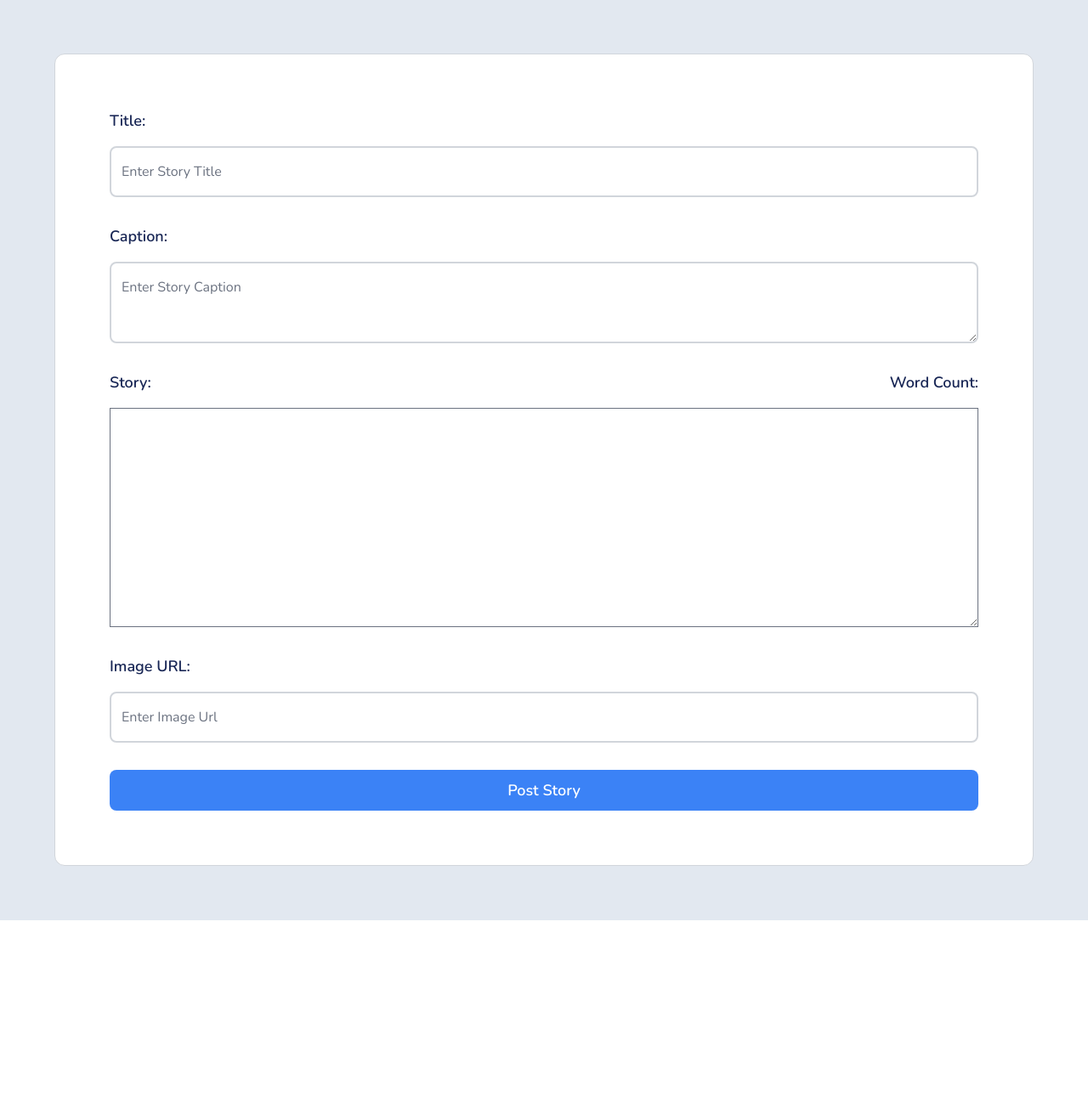
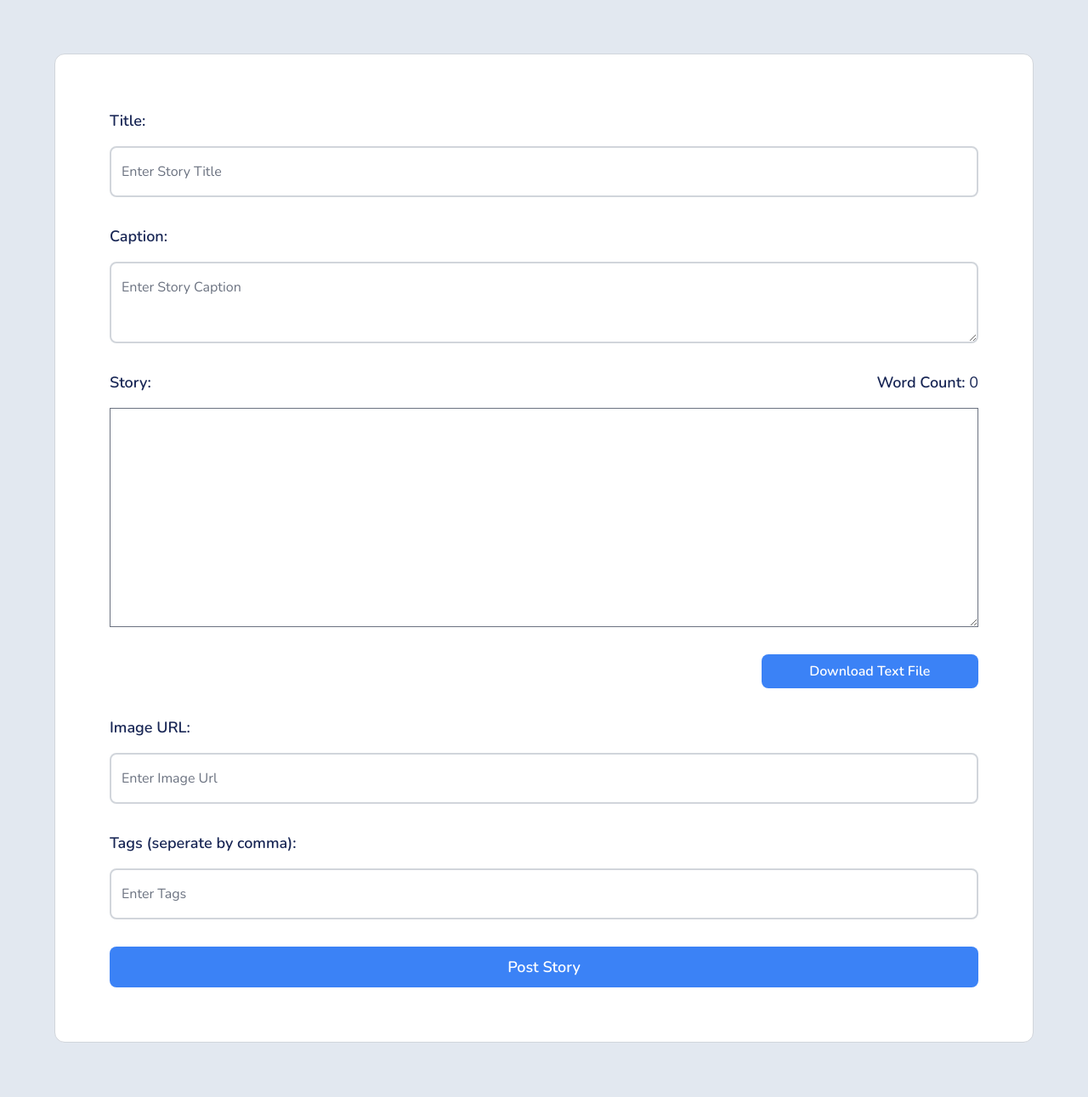
Before and after one commit to akesserwani/explorerali, a Django app: page /blog/create in a window 1280 px wide. Shown: the part 121-1412 px from the top of the page at 85% size. Before the commit the page ends 1204 px from the top, so only its background shows below. Run offline with Django 4.2, Linux system fonts and the light colour scheme; a user stored in the database is signed in; some libraries are stand-ins or nearby versions.

Commit message:
added word count

```diff
--- a/portfolio/forms.py
+++ b/portfolio/forms.py
@@ -15,10 +15,11 @@ class BlogStoryForm(forms.ModelForm):
     caption = forms.CharField(widget=forms.Textarea(attrs={"placeholder": "Enter Story Caption"}))
     story = forms.CharField(widget=CKEditorWidget())
     imageUrl = forms.CharField(widget=forms.TextInput(attrs={"placeholder": "Enter Image Url"}))
+    tags = forms.CharField(widget=forms.TextInput(attrs={"placeholder": "Enter Tags"}))
 
     class Meta:
         model = BlogStory
-        fields = ['title', 'caption', 'story', 'imageUrl']
+        fields = ['title', 'caption', 'story', 'imageUrl', 'tags']
 
 class CommentForm(forms.ModelForm):
     name = forms.CharField(widget=forms.TextInput(attrs={"placeholder": "Enter your name"}))
--- a/portfolio/models.py
+++ b/portfolio/models.py
@@ -13,6 +13,8 @@ class BlogStory(models.Model):
     created_date = models.DateTimeField(default=now, editable=False)
     likes = models.IntegerField(default=0)
 
+    tags = models.CharField(max_length=200, blank=True)
+
     def __str__(self):
         return self.title
 
--- a/portfolio/serializers.py
+++ b/portfolio/serializers.py
@@ -4,4 +4,4 @@ from portfolio.models import BlogStory
 class BlogSerializer(ModelSerializer):
     class Meta:
         model = BlogStory
-        fields = ('title', 'caption', 'story', 'imageUrl', 'created_date', 'likes')
+        fields = ('title', 'caption', 'story', 'imageUrl', 'created_date', 'likes', 'tags')
--- a/portfolio/templates/blog_crud/create_blog.html
+++ b/portfolio/templates/blog_crud/create_blog.html
@@ -31,16 +31,31 @@
                 <!--Horizontal Div with label and word count-->
                 <div class = "flex flex-row justify-between">
                     <h1 class = "text-lg text-blue-950 font-bold">Story:</h1>
-                    <h1 class = "text-lg text-blue-950"><b>Word Count:</b> <span id = "word_count"></span></h1>
+                    <h1 class = "text-lg text-blue-950"><b>Word Count:</b> <span id = "word_count">0</span></h1>
                 </div>
                 {% render_field form.media %}
                 {% render_field form.story %}
            </div>
+
+           <!--Button to donwload text contents-->
+           <div class = "flex flex-row items-end w-full">
+                <button onclick="downloadEditorContent()" class="ml-auto active:scale-95 w-full md:w-1/4 h-10 rounded-lg border border-transparent font-semibold bg-blue-500 text-white hover:bg-blue-600 text-base">
+                    Download Text File
+                </button>
+           </div>
+
             <!--Enter image url-->
            <div class = "flex flex-col gap-4">
                 <h1 class = "text-lg text-blue-950 font-bold">Image URL:</h1>
                 {% render_field form.imageUrl class="border-gray-300 border-2 rounded-lg w-full py-4 bg-white text-gray-600 focus:outline-none focus:shadow-outline" %}
             </div>
+
+            <!--Enter Tags-->
+            <div class = "flex flex-col gap-4">
+                <h1 class = "text-lg text-blue-950 font-bold">Tags (seperate by comma):</h1>
+                {% render_field form.tags class="border-gray-300 border-2 rounded-lg w-full py-4 bg-white text-gray-600 focus:outline-none focus:shadow-outline" %}
+            </div>
+
 
             <!--Submit Button-->
             <button type="submit" class="active:scale-95 w-full h-12 rounded-lg border border-transparent font-semibold bg-blue-500 text-white hover:bg-blue-600 transition-all text-lg">
@@ -51,5 +66,62 @@
     </div>
 </div>
 
+<script>
+
+
+    document.addEventListener('DOMContentLoaded', function () {
+        // Access the CKEditor instance
+        const editor = CKEDITOR.instances['id_story'];
+
+        // Attach a 'change' event listener to capture updates
+        editor.on('change', function() {
+            const content = editor.getData();
+
+            // Remove <br> tags by replacing them with spaces
+            const textContent = content.replace(/<br\s*\/?>/gi, ' ');
+
+            // Remove all other HTML tags
+            const plainText = textContent.replace(/<\/?[^>]+(>|$)/g, ' ');
+
+            // Normalize spaces and calculate word count
+            const wordCount = plainText
+                .trim()                     // Remove leading and trailing whitespace
+                .replace(/\s+/g, ' ')       // Replace multiple spaces with a single space
+                .split(' ')                 // Split based on single spaces
+                .filter(word => word.length > 0) // Filter out any empty strings
+                .length;                    // Count the number of words
+
+            document.getElementById("word_count").innerHTML = wordCount;
+        });
+
+        // Function to download the CKEditor content as a text file
+        window.downloadEditorContent = function() {
+            // Access the CKEditor instance
+            const editor = CKEDITOR.instances['id_story'];
+
+            // Get the content from the editor
+            const content = editor.getData();
+
+            // Create a Blob from the plain text
+            const blob = new Blob([content], { type: 'text/plain' });
+
+            // Create a download link
+            const link = document.createElement('a');
+            link.href = URL.createObjectURL(blob);
+            link.download = 'editor-content.txt';
+
+            // Append the link to the document, click it, and remove it
+            document.body.appendChild(link);
+            link.click();
+            document.body.removeChild(link);
+
+            // Revoke the object URL after download
+            URL.revokeObjectURL(link.href);
+        };
+
+
+    });
+
+</script>
 
 {% endblock content %}
--- a/portfolio/templates/blog_crud/edit_blog.html
+++ b/portfolio/templates/blog_crud/edit_blog.html
@@ -34,6 +34,12 @@
             <!--Enter image url-->
             {% render_field form.imageUrl class="border-gray-300 border-2 rounded-lg w-full py-4 bg-white text-gray-600 focus:outline-none focus:shadow-outline" %}
 
+            <!--Enter Tags-->
+            <div class = "flex flex-col gap-4">
+                <h1 class = "text-lg text-blue-950 font-bold">Tags (seperate by comma):</h1>
+                {% render_field form.tags class="border-gray-300 border-2 rounded-lg w-full py-4 bg-white text-gray-600 focus:outline-none focus:shadow-outline" %}
+            </div>
+
 
             <!--Bottom Buttons-->
             <div class = "flex flex-row justify-between w-full h-12">
--- a/portfolio/views.py
+++ b/portfolio/views.py
@@ -82,8 +82,9 @@ def create(response):
             caption = form.cleaned_data['caption']
             story = form.cleaned_data['story']
             imageUrl = form.cleaned_data['imageUrl']
+            tags = form.cleaned_data['tags']
 
-            new_story = BlogStory(title=title, caption=caption, story=story, imageUrl=imageUrl)
+            new_story = BlogStory(title=title, caption=caption, story=story, imageUrl=imageUrl, tags=tags)
             new_story.save()
 
             messages.success(response, 'Story has been created!')
--- a/theme/static/css/dist/styles.css
+++ b/theme/static/css/dist/styles.css
@@ -873,6 +873,10 @@ select {
   margin-top: 2rem;
 }
 
+.ml-auto {
+  margin-left: auto;
+}
+
 .block {
   display: block;
 }
@@ -1019,6 +1035,10 @@ select {
 
 .flex-wrap {
   flex-wrap: wrap;
+}
+
+.items-end {
+  align-items: flex-end;
 }
 
 .items-center {
```
Also changed, not shown: other parts of theme/static/css/dist/styles.css (+26 -15 lines), portfolio/templates/blog_crud/blog.html (+35 -14 lines), db.sqlite3, portfolio/migrations/0005_blogstory_tags.py (added).
